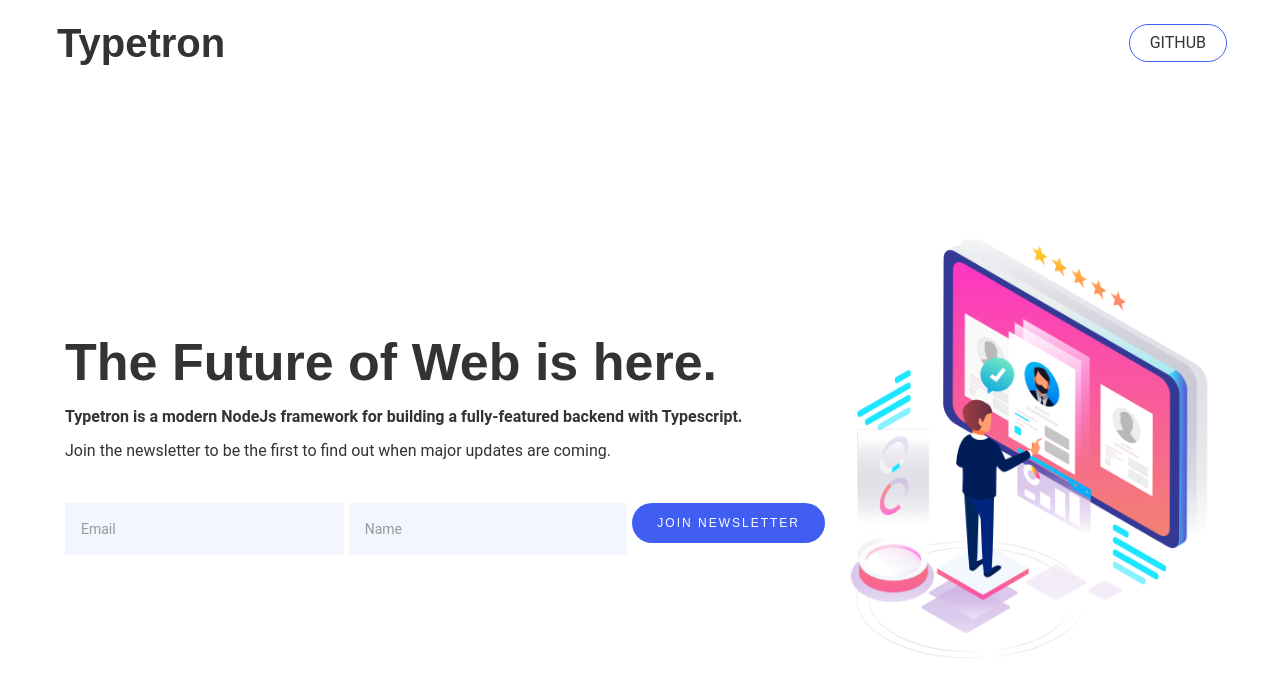
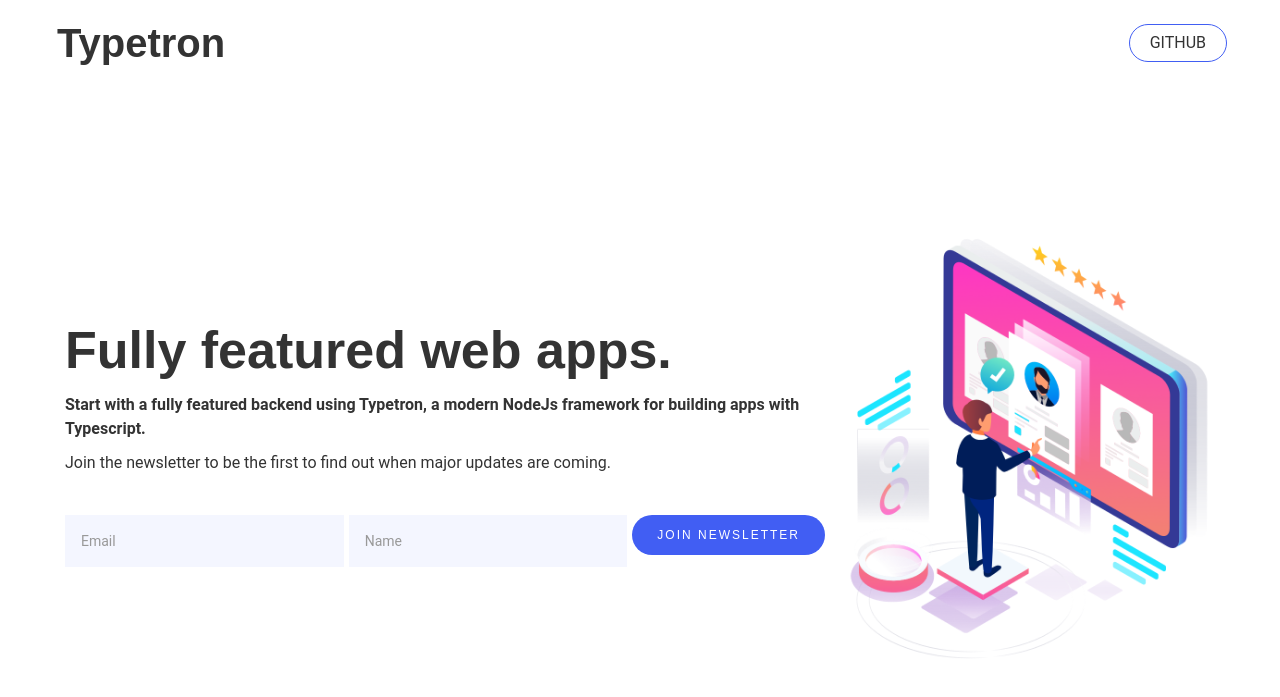
Before and after one commit to typetron/typetron.org, a Jekyll site: the page built from index.md, in a window 1280 px wide, cut to the strip 0-886 px from the top of the page. Shown: the top 697 px of the strip. Built offline with Jekyll 4.4.1, drawn with Linux system fonts in a browser that asks for light colours; nearby versions of some CDN libraries; comment, search, counter and statistics services are not loaded.

Commit message:
header updates

```diff
--- a/_layouts/home.html
+++ b/_layouts/home.html
@@ -65,10 +65,9 @@
 		<div class="wrapper">
 			<div class="columns column w-row">
 				<div class="column herocontent w-col w-col-8">
-					<h1 class="heading">The Future of Web is here.<br></h1>
+					<h1 class="heading">Fully featured web apps.<br></h1>
 					<p class="short-paragraph">
-						<b>Typetron is a modern NodeJs framework for building a fully-featured backend with
-						   Typescript.</b>
+						<b>Start with a fully featured backend using Typetron, a modern NodeJs framework for building apps with Typescript.</b>
 					</p>
 
 					<p class="short-paragraph">
@@ -97,7 +96,7 @@
 			<div class="wrapper">
 				<div class="row-2">
 					<div class="col lg-6">
-						<img alt="" class="side-image" data-w-id="a2b6252f-4804-1566-b140-e9f96b8c4838" src="images/performance.png" style="opacity:0" width="625">
+						<img alt="" class="side-image" data-w-id="a2b6252f-4804-1566-b140-e9f96b8c4838" src="images/performance.png" style="opacity:0" >
 					</div>
 					<div class="col lg-1 hidden-lg-down"></div>
 					<div class="col lg-4 sm-2 lg-vertical-align">
@@ -128,7 +127,7 @@
 					</div>
 					<div class="col lg-1 hidden-lg-down"></div>
 					<div class="col lg-6">
-						<img alt="" class="side-image" data-w-id="6894a54a-7ec3-cf46-4a35-b936bb428dba" src="images/sharing.png" style="opacity:0" width="625">
+						<img alt="" class="side-image" data-w-id="6894a54a-7ec3-cf46-4a35-b936bb428dba" src="images/sharing.png" style="opacity:0" >
 					</div>
 				</div>
 			</div>
@@ -137,7 +136,7 @@
 			<div class="wrapper">
 				<div class="row-2">
 					<div class="col lg-6">
-						<img alt="" class="side-image" data-w-id="a2b6252f-4804-1566-b140-e9f96b8c4838" src="images/scalability.png" style="opacity:0" width="625">
+						<img alt="" class="side-image" data-w-id="a2b6252f-4804-1566-b140-e9f96b8c4838" src="images/scalability.png" style="opacity:0" >
 					</div>
 					<div class="col lg-1 hidden-lg-down"></div>
 					<div class="col lg-4 sm-2 lg-vertical-align">
--- a/style/kergan.detheme.css
+++ b/style/kergan.detheme.css
@@ -630,7 +630,6 @@
 }
 
 .button2:hover {
-	border           : 1px solid #096ad0;
 	background-color : hsla(230.22471910112358, 58.87%, 48.68%, 1.00);
 	color            : #fff;
 }
```
